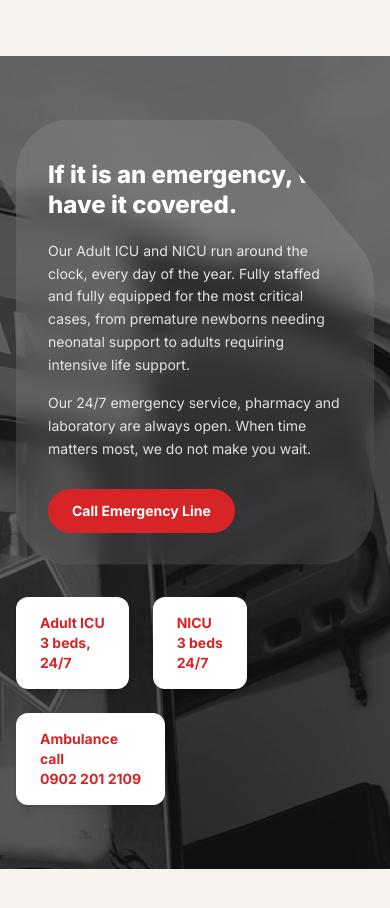
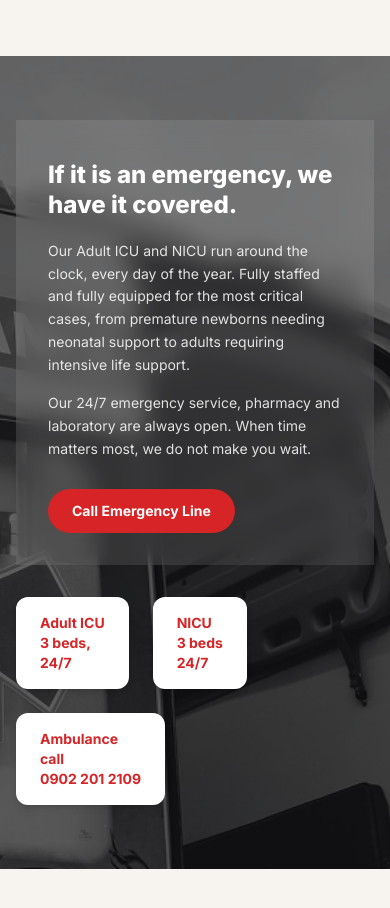
Before and after one commit to grovershospital/grovers-frontend, a React (Vite) app in the folder feg/: page / in a window 390 px wide. Shown: the part 4360-5268 px from the top of the page. Built offline with nearby package versions, Linux system fonts and the light colour scheme; no server answers.

Commit message:
updated the Emergency and ScreeningPackage components

```diff
--- a/feg/src/components/home/Emergency.tsx
+++ b/feg/src/components/home/Emergency.tsx
@@ -54,7 +54,12 @@ export function Emergency() {
                 {/* Frosted glass card — DOM-second, shows right on desktop. No ml-auto. */}
                 <div
                     className="order-1 w-full max-w-md bg-white/10 backdrop-blur-md md:order-2"
-                    style={{ clipPath: "url(#emergency-card-clip)" }}
+                    style={{
+                        clipPath:
+                            typeof window !== "undefined" && window.innerWidth >= 768
+                                ? "url(#emergency-card-clip)"
+                                : "none",
+                    }}
                 >
                     <div className="p-8 pt-10 md:p-10 md:pr-14 md:pt-12">
                         <h2 className="text-2xl font-extrabold leading-tight text-white sm:text-3xl">
--- a/feg/src/components/packages/ScreeningPackage.tsx
+++ b/feg/src/components/packages/ScreeningPackage.tsx
@@ -146,14 +146,16 @@ export default function ScreeningPackage({pkg}: { pkg: PublicPackage }) {
 
                     {/* Right column — comparison table */}
                     <div className="mt-12 lg:col-span-3 lg:mt-0">
-                        <div className="overflow-x-auto overflow-hidden rounded-lg">
-                            <table className="w-full table-fixed border-collapse bg-brand-blue text-sm">
+                        <div className="relative overflow-x-auto rounded-lg">
+                            <table className="w-full table-fixed border-collapse bg-brand-blue text-sm"
+                                    style={{minWidth: `${320 + 90 * pkg.tiers.length}px`}}
+                            >
                                 <colgroup>
-                                    <col className={'w-[40%]'}/>
+                                    <col className={'w-[200px] lg:w-[40%]'}/>
                                     {pkg.tiers.map((tier) => (
                                         <col
                                             key={tier.id}
-                                            style={{width: `${60 / pkg.tiers.length}%`}}
+                                            className={'w-[90px] lg:w-auto'}
                                         />
                                     ))}
                                 </colgroup>
@@ -242,6 +244,10 @@ export default function ScreeningPackage({pkg}: { pkg: PublicPackage }) {
                             </table>
                         </div>
 
+                        <p className="mt-2 text-xs text-neutral-500 lg:hidden">
+                            ← Swipe to see all tiers →
+                        </p>
+
                         {footnotes.list.length > 0 && (
                             <ul className="mt-4 space-y-1 text-xs text-brand-ink/80">
                                 {footnotes.list.map((f) => (
```
